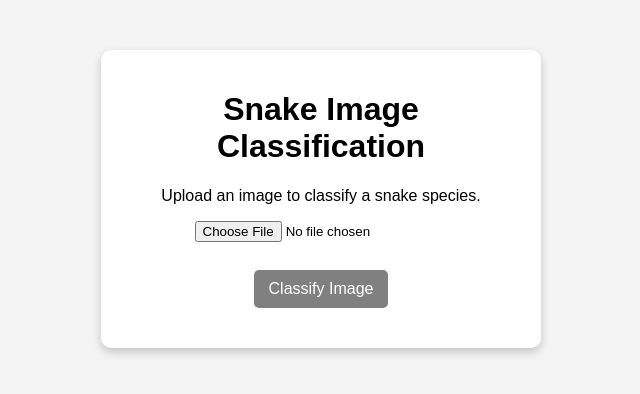
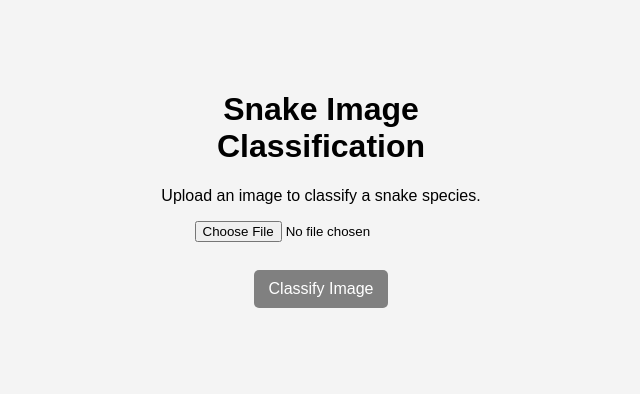
Before and after one commit to HirunSenarathna/SnakeImageClassificationfrontend, a plain HTML site: page index.html in a window 1280 px wide. Shown: the whole page, without its empty margins (319-959 px from the left). Drawn offline with Linux system fonts and the light colour scheme.

Commit message:
did some changes to style. removed the container border

```diff
--- a/styles.css
+++ b/styles.css
@@ -11,11 +11,10 @@ body {
   .container {
     width: 90%;
     max-width: 400px;
-    background: white;
     padding: 20px;
     margin: 50px auto;
     border-radius: 10px;
-    box-shadow: 0 4px 10px rgba(0, 0, 0, 0.2);
+
   }
 
   /* Image Preview */
```
